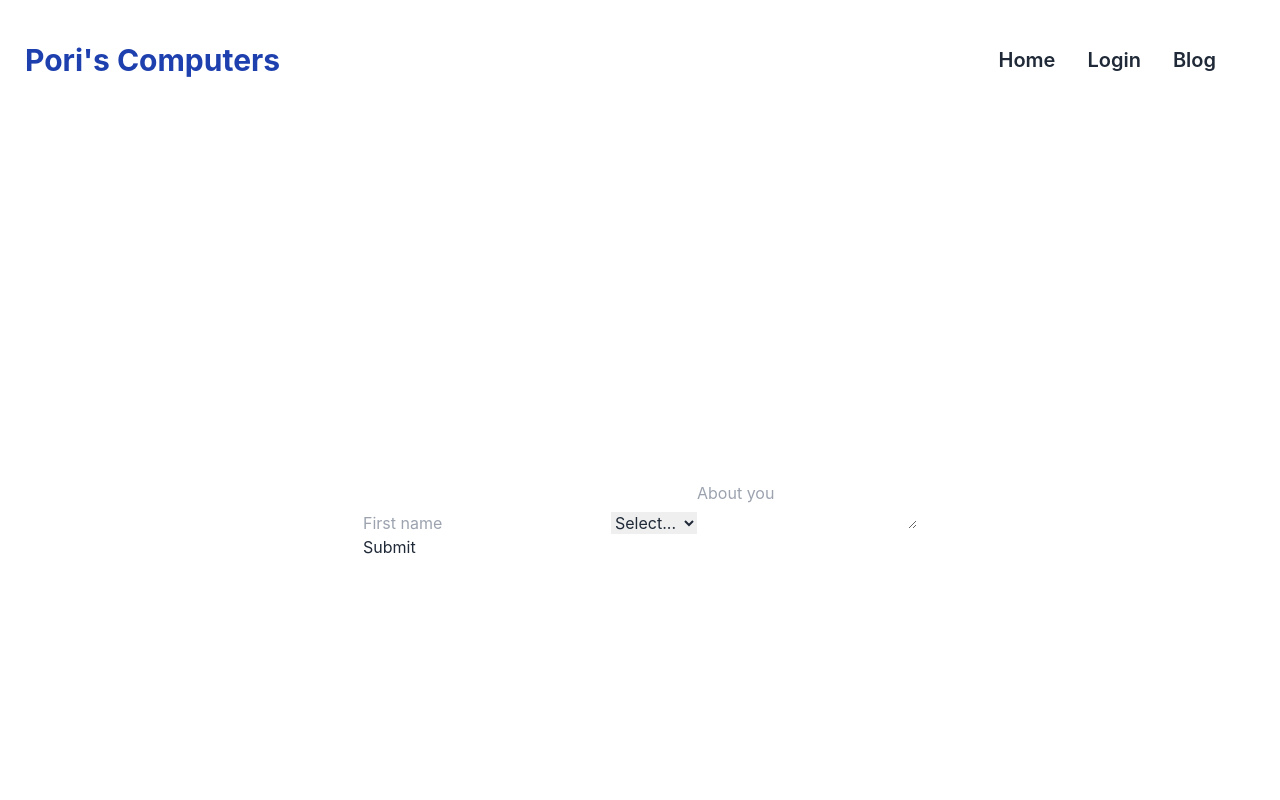
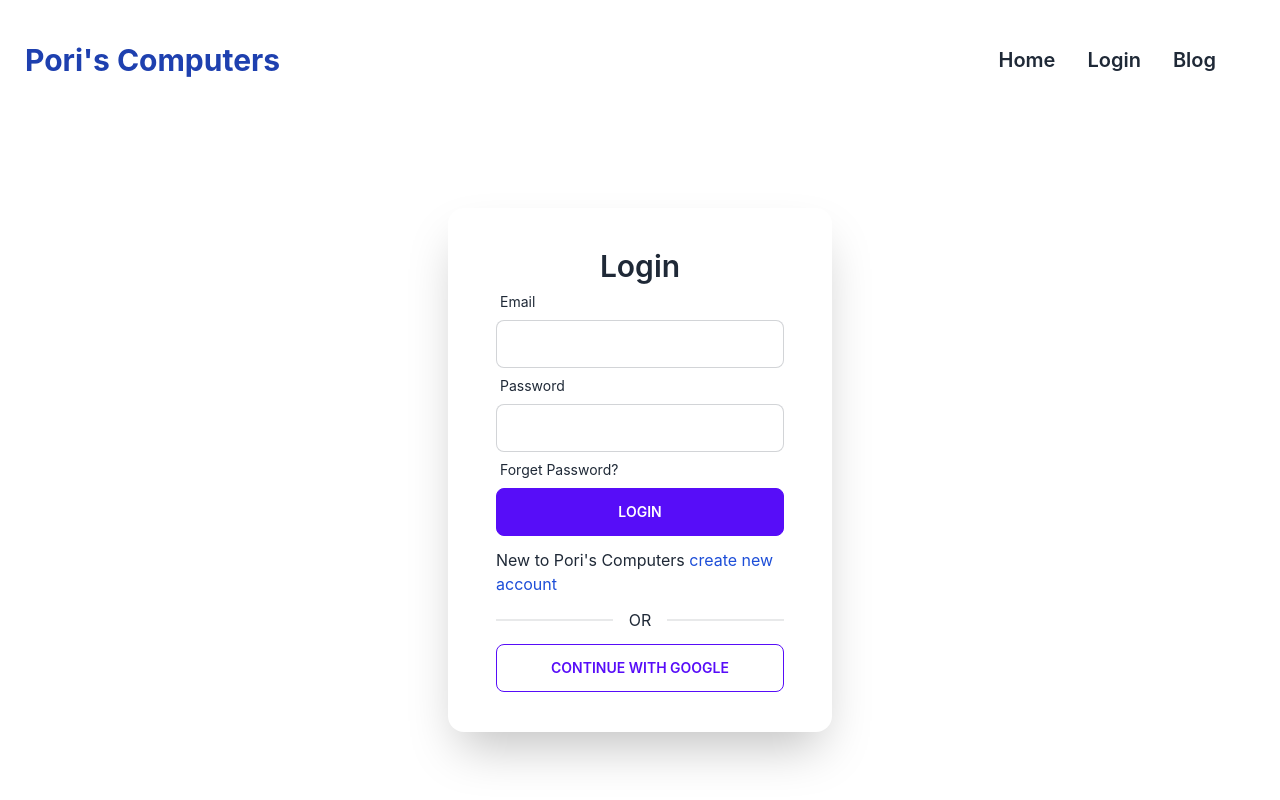
Before and after one commit to SharminAkter3/Poris-Comouters-Client, a React (Create React App) app: page /login in a window 1280 px wide. Shown: the top 800 px of the page. Built offline with nearby package versions, Linux system fonts and the light colour scheme.

Commit message:
added-firebase-config

```diff
--- a/package.json
+++ b/package.json
@@ -7,6 +7,7 @@
     "@testing-library/react": "^13.4.0",
     "@testing-library/user-event": "^13.5.0",
     "daisyui": "^2.41.0",
+    "firebase": "^9.14.0",
     "react": "^18.2.0",
     "react-dom": "^18.2.0",
     "react-hook-form": "^7.39.5",
--- a/src/Pages/Login/Login.js
+++ b/src/Pages/Login/Login.js
@@ -1,24 +1,39 @@
 import React, { useState } from 'react';
 import { useForm } from 'react-hook-form';
+import { Link } from "react-router-dom";
 
 const Login = () => {
     const { register, handleSubmit } = useForm();
-    const [data, setData] = useState("");
+
+    const handleLogin = data => {
+        console.log(data)
+    }
+
     return (
-        <div className='h-[800px] flex justify-center items-center'>
-            <div>
-                <form onSubmit={handleSubmit((data) => setData(JSON.stringify(data)))}>
-
-                    <input {...register("firstName")} placeholder="First name" />
-                    <select {...register("category", { required: true })}>
-                        <option value="">Select...</option>
-                        <option value="A">Option A</option>
-                        <option value="B">Option B</option>
-                    </select>
-                    <textarea {...register("aboutYou")} placeholder="About you" />
-                    <p>{data}</p>
-                    <input type="submit" />
+        <div className='h-[700px] flex justify-center items-center'>
+            <div className='bg-base-100 shadow-2xl w-96 px-12 py-10 rounded-2xl'>
+                <h2 className='text-3xl font-semibold text-center'>Login</h2>
+                <form onSubmit={handleSubmit(handleLogin)}>
+                    <div className="form-control w-full max-w-xs">
+                        <label className="label">
+                            <span className="label-text">Email</span>
+                        </label>
+                        <input type="text" {...register("email")} className="input input-bordered w-full max-w-xs" />
+                    </div>
+                    <div className="form-control w-full max-w-xs">
+                        <label className="label">
+                            <span className="label-text">Password</span>
+                        </label>
+                        <input type="password" {...register("password")} className="input input-bordered w-full max-w-xs" />
+                        <label className="label">
+                            <span className="label-text">Forget Password? </span>
+                        </label>
+                    </div>
+                    <input className='btn btn-primary w-full' value='Login' type="submit" />
                 </form>
+                <p className='mt-3'>New to Pori's Computers <Link className='text-blue-700' to='/signup'>create new account</Link></p>
+                <div className="divider">OR</div>
+                <button className='btn btn-outline btn-primary w-full'>Continue With Google</button>
             </div>
         </div>
     );
```
Also changed, not shown: src/Firebase/firebase.config.js (added, +18 -0 lines), 1 other file (tests, documents, lock files or other folders).
